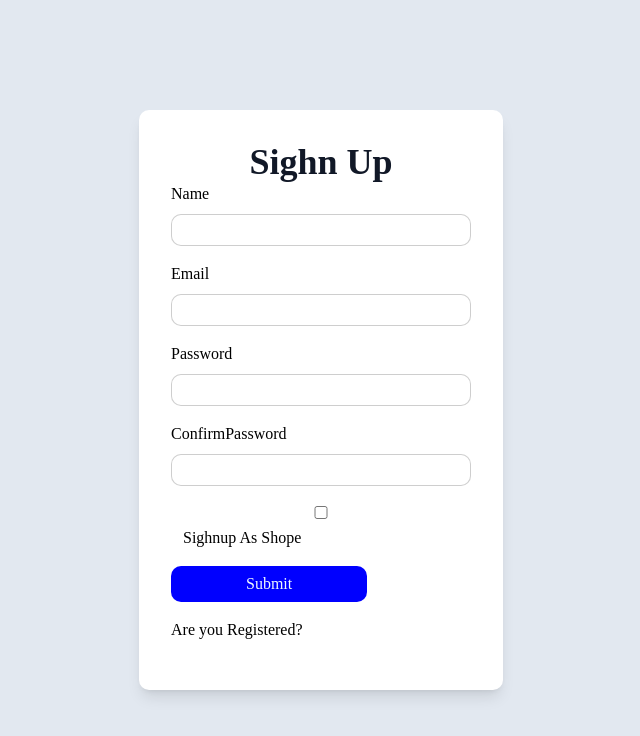
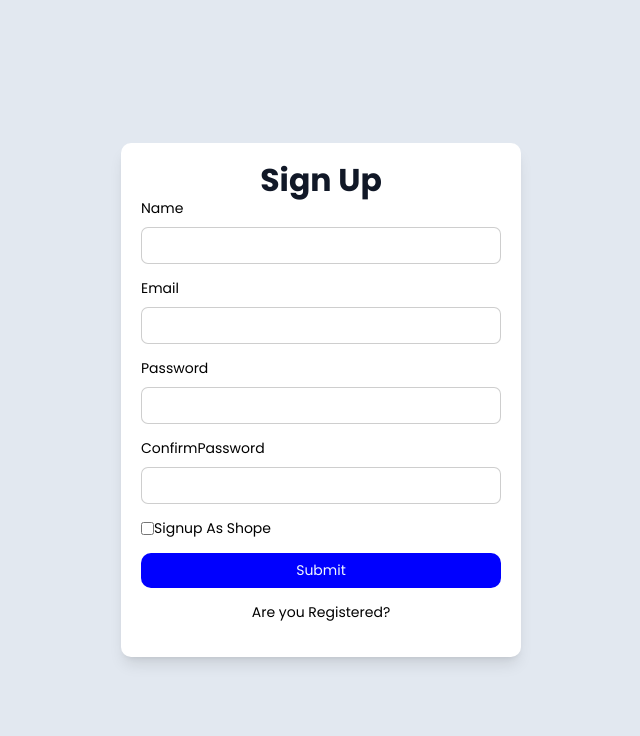
Before and after one commit to Arjunarunachalan/sigi_frontend, a React (Create React App) app: page / in a window 1280 px wide. Shown: the top 736 px of the page, without its empty margins (319-959 px from the left). Built offline with nearby package versions, Linux system fonts and the light colour scheme.

Commit message:
sighn up form completed

```diff
--- a/public/index.html
+++ b/public/index.html
@@ -15,6 +15,9 @@
       user's mobile device or desktop. See https://developers.google.com/web/fundamentals/web-app-manifest/
     -->
     <link rel="manifest" href="%PUBLIC_URL%/manifest.json" />
+    <link rel="preconnect" href="https://fonts.googleapis.com">
+<link rel="preconnect" href="https://fonts.gstatic.com" crossorigin>
+<link href="https://fonts.googleapis.com/css2?family=Poppins:ital,wght@0,100;0,200;0,300;0,400;0,600;0,700;0,800;0,900;1,100;1,500;1,700;1,800;1,900&display=swap" rel="stylesheet">
     <!--
       Notice the use of %PUBLIC_URL% in the tags above.
       It will be replaced with the URL of the `public` folder during the build.
--- a/src/Assets/css/global.css
+++ b/src/Assets/css/global.css
@@ -1,6 +1,7 @@
 
 *{
-    font-family: 'Times New Roman', Times, serif;
+    font-family: 'Poppins', sans-serif;
+    font-size: 14px;
 }
 
 body{
@@ -8,18 +9,21 @@
 }
 
 .input {
+    width: 100%;
         border: 1px solid rgba(0, 0, 0, 0.192);
         padding: 7px 12px;
         font-size: 14px;
-        border-radius: 10px;
+        border-radius: 7px;
 
 }
 .label{
-    display: block;
+  display: block;
     margin-bottom: 8px;
+
 }
 .submit{
-    padding: 6px 75px;
+   width: 100%;
+   padding:7px 12px;
     background-color: blue;
     color: aliceblue;
     border-radius: 10px;
@@ -27,14 +31,3 @@
     justify-content: center;
     align-items: center;
 }
-form{
-    position: relative;
-    width: 300px;
-
-}
-form input{
-    width: 100%;
-    height: 100%;
-
-
-}
--- a/src/Components/Signup/Signup.jsx
+++ b/src/Components/Signup/Signup.jsx
@@ -5,9 +5,9 @@
   return (
     <>
      <div className="bg-slate-200 w-full h-screen flex justify-center items-center">
-          <div className="form-container bg-white p-8 rounded-[10px] shadow-lg ">
-            <form className="w-" >
-              <h1 className="text-4xl text-gray-900 dark:text-white font-bold text-center">Sighn Up</h1>
+          <div className="w-[400px] bg-white p-[20px] rounded-[10px] shadow-lg ">
+            <form className="" >
+              <h1 className="text-4xl text-gray-900 dark:text-white font-bold text-center">Sign Up</h1>
               <div className="mb-4">
                 <label htmlFor="" className="label">Name</label>
                 <input type="text" name="name" id="name" className="input" />
@@ -25,18 +25,18 @@
               </div>
               <div className="mb-4">
                 <label htmlFor="cnfpassword" className="label">ConfirmPassword</label>
-                <input type="text" name="cnfpassword" id="cnfpassword" className="input" />
+                <input type="password" name="cnfpassword" id="cnfpassword" className="input" />
                 <span className="cnfpassworderr" id="cnfpassworderr"></span>
               </div>
-              <div className="mb-4">
-                <input type="checkbox" name="role" id="role" className="input" />
-                <label htmlFor="role" className="role ml-3">Sighnup As  Shope</label>
+              <div className="mb-4 flex">
+                <input type="checkbox" name="role" id="role"  />
+                <label htmlFor="role" className="role">Signup As Shope</label>
               </div>
               <div className="mb-4">
                 <button className="submit" id="submit">Submit</button>
               </div>
-             <div className="mb-4">
-              <a href="/">Are you Registered?</a>
+             <div className="mb-4  flex justify-center items-center">
+              <a href="/" >Are you Registered?</a>
              </div>
             </form>
 
```
